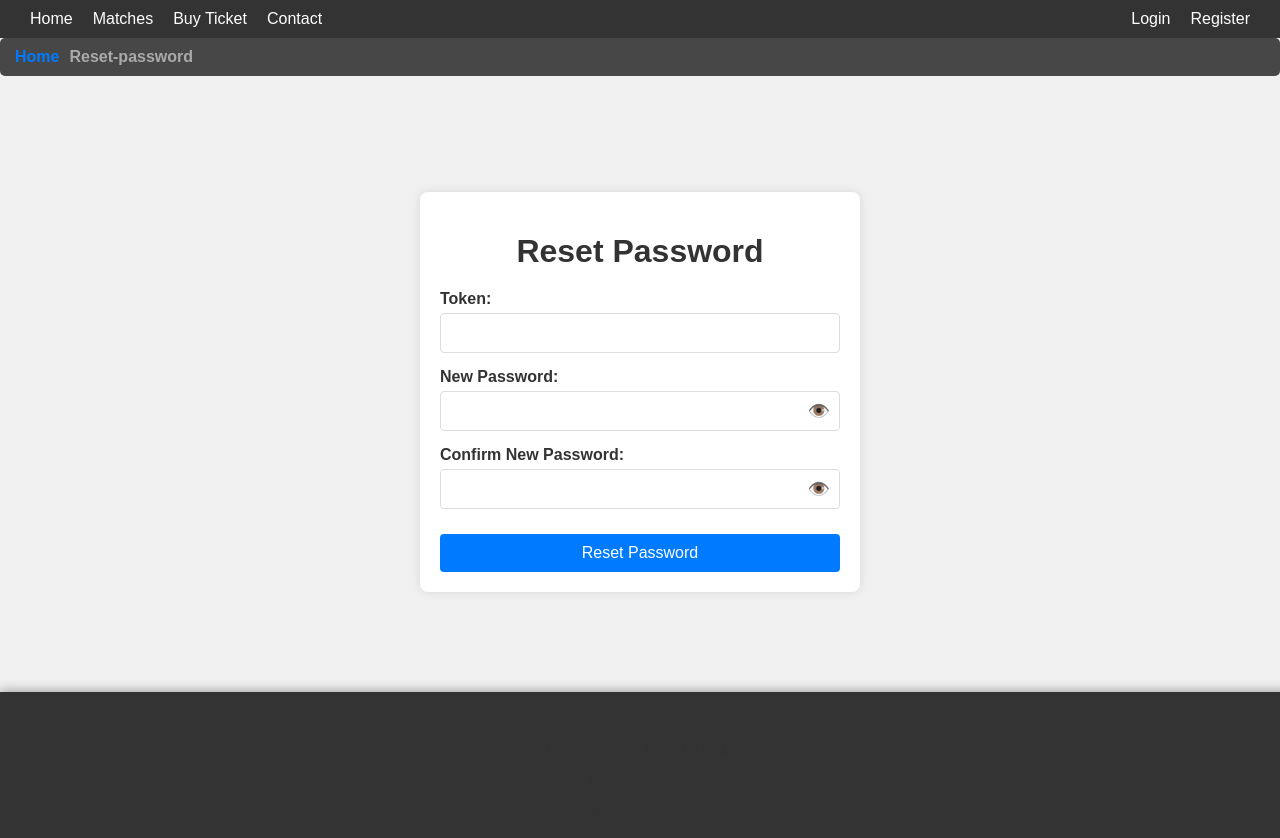
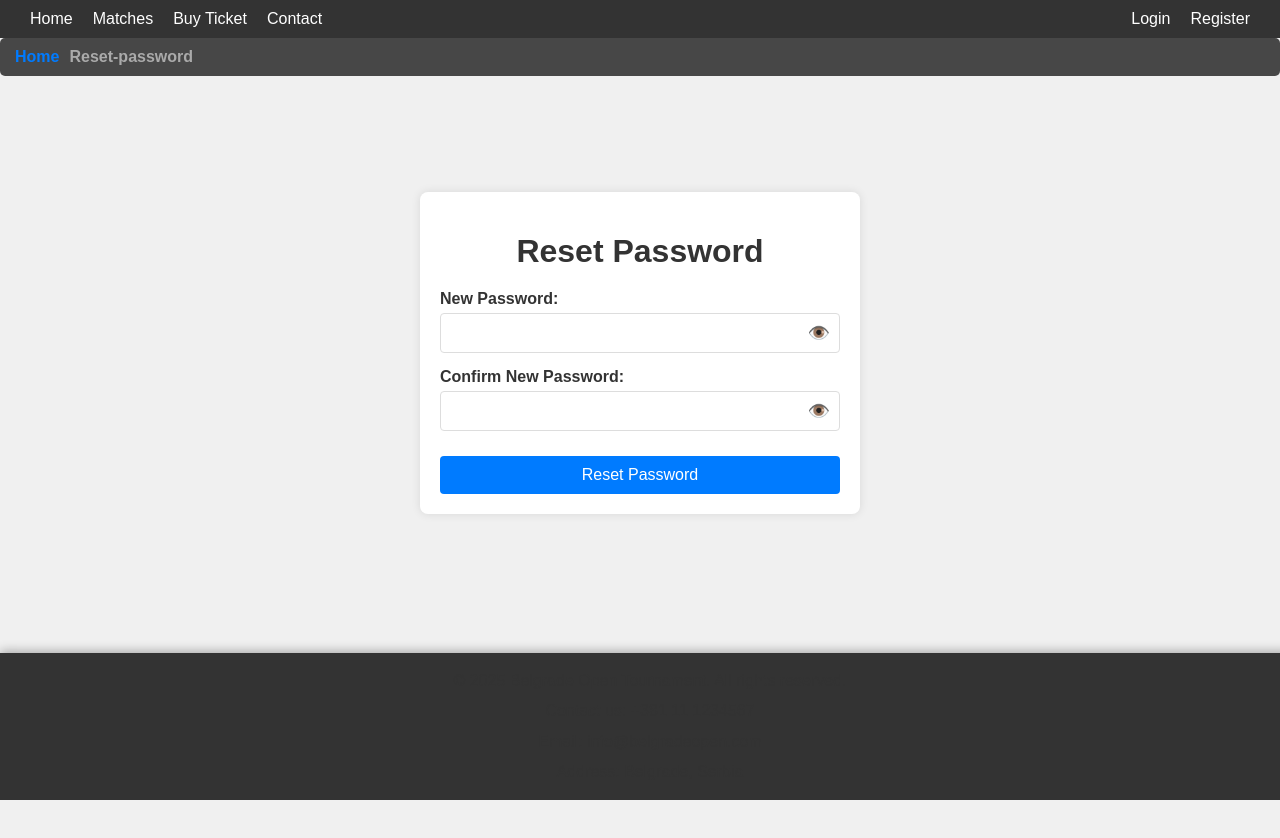
Before and after one commit to elab-development/internet-tehnologije-2024-projekat-prodajateniskihkarata_2021_0043_0419, a React (Create React App) app: page /reset-password in a window 1280 px wide. After the commit the page ends 800 px from the top, so only its background shows below. Built offline with nearby package versions, Linux system fonts and the light colour scheme; what react-breadcrumbs-dynamic would draw is missing.

Commit message:
Uradjen oporavak lozinke

```diff
--- a/src/components/OneEvent.css
+++ b/src/components/OneEvent.css
@@ -57,6 +57,7 @@
     text-decoration: none;
     cursor: pointer;
     transition: background-color 0.2s, transform 0.2s;
+    width: 100px;
   }
 
   .btn-primary {
--- a/src/components/ResetPassword.jsx
+++ b/src/components/ResetPassword.jsx
@@ -1,22 +1,27 @@
-import React, { useState } from 'react';
+import React, { useState, useEffect } from 'react';
 import axios from 'axios';
+import { useSearchParams } from 'react-router-dom';
 import './passwords.css';
 
 const ResetPassword = () => {
-    const [token, setToken] = useState('');
+    const [searchParams] = useSearchParams();
     const [password, setPassword] = useState('');
     const [passwordConfirmation, setPasswordConfirmation] = useState('');
     const [message, setMessage] = useState('');
     const [showPassword, setShowPassword] = useState(false);
     const [showPasswordConfirmation, setShowPasswordConfirmation] = useState(false);
 
+    const token = searchParams.get('token');
+    const userId = searchParams.get('userId');
+
     const handleResetPassword = async (e) => {
         e.preventDefault();
         try {
-            const response = await axios.post('http://localhost:8000/api/reset-password', {
+            await axios.post('http://localhost:8000/api/reset-password', {
                 password: password,
                 password_confirmation: passwordConfirmation,
-                token: token
+                token: token,
+                userId: userId
             });
             setMessage('Password reset successfully. You can now login with your new password.');
         } catch (error) {
@@ -25,31 +30,15 @@ const ResetPassword = () => {
         }
     };
 
-    const handleTokenChange = (e) => {
-        setToken(e.target.value);
-    };
-
     return (
         <div className="reset-password-container">
             <h1>Reset Password</h1>
             <form className="reset-password-form" onSubmit={handleResetPassword}>
                 <div className="input-group">
-                    <label>Token:</label>
-                    <input
-                        type="text"
-                        name="token"
-                        value={token}
-                        onChange={handleTokenChange}
-                        className="token-input"
-                        required
-                    />
-                </div>
-                <div className="input-group">
                     <label>New Password:</label>
                     <div className="password-input-wrapper">
                         <input
                             type={showPassword ? "text" : "password"}
-                            name="password"
                             value={password}
                             onChange={(e) => setPassword(e.target.value)}
                             className="password-input"
@@ -65,7 +54,6 @@ const ResetPassword = () => {
                     <div className="password-input-wrapper">
                         <input
                             type={showPasswordConfirmation ? "text" : "password"}
-                            name="passwordConfirmation"
                             value={passwordConfirmation}
                             onChange={(e) => setPasswordConfirmation(e.target.value)}
                             className="password-confirmation-input"
```
